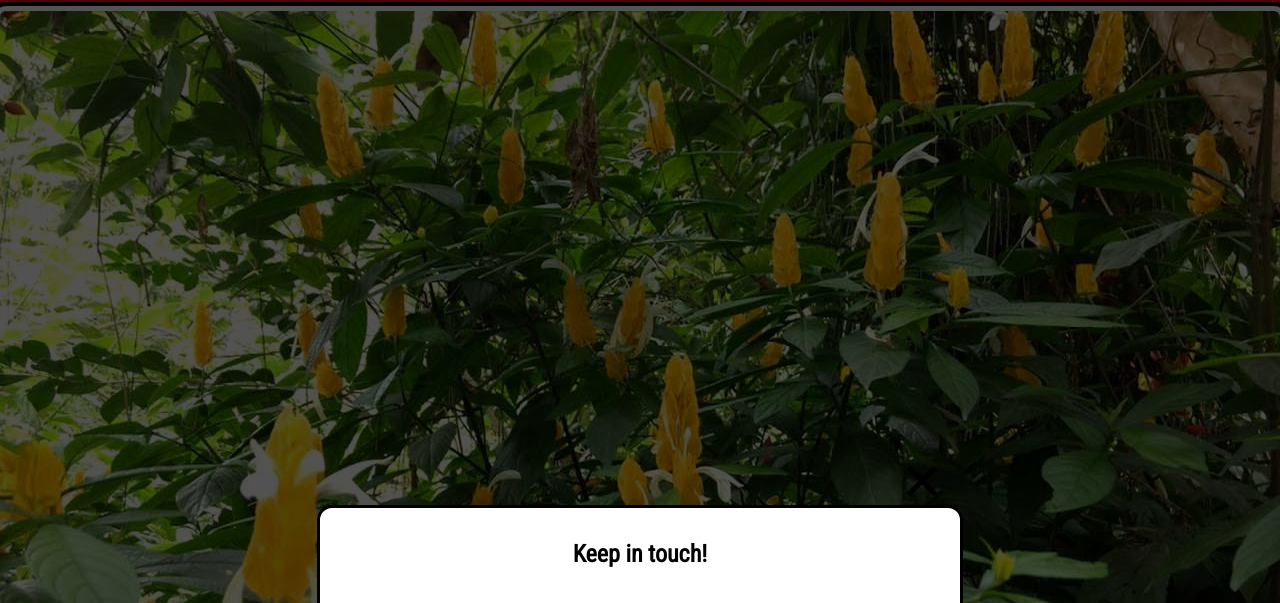
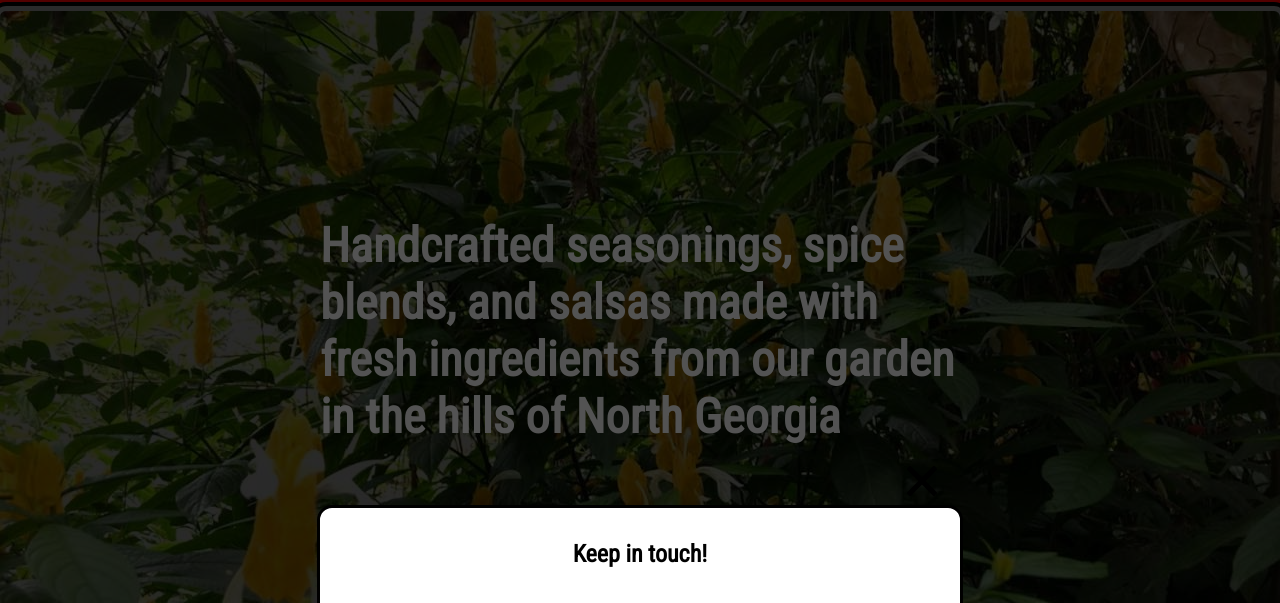
Before and after one commit to blevinspercussion/salsa-seasoning-website, a plain HTML site: page index.html in a window 1280 px wide. Shown: the part 174-777 px from the top of the page. Drawn offline with Linux system fonts and the light colour scheme.

Commit message:
Added hero text overlay

```diff
--- a/index.html
+++ b/index.html
@@ -42,8 +42,8 @@
 </nav>
 <body>
     <section class="section1">
-        <!-- <h2>Handcrafted seasonings, spice blends, and salsas made with fresh ingredients from our garden in the hills of North Georgia</h2> -->
         <img class="banner-image" src="./media/pics/spice_garden.jpg">
+        <h2>Handcrafted seasonings, spice blends, and salsas made with fresh ingredients from our garden in the hills of North Georgia</h2>
     </section>
     <section class="pic-and-text">
         <img class="side-image" src="./media/pics/couple_on_beach.jpg">
--- a/style.css
+++ b/style.css
@@ -131,6 +131,7 @@ body {
     border-radius: 15px;
     padding: 5px;
     background-color: white;
+    filter: brightness(50%);
 }
 
 .section1 {
@@ -144,7 +145,8 @@ body {
     position: absolute;
     font-size: 3em;
     max-width: 50vw;
-    background-color: rgba(255, 255, 255, 0.523);
+    /* background-color: rgba(0, 0, 0, 0.491); */
+    color: white;
     border-radius: 15px;
     padding: 25px;
     z-index: 0;
```
